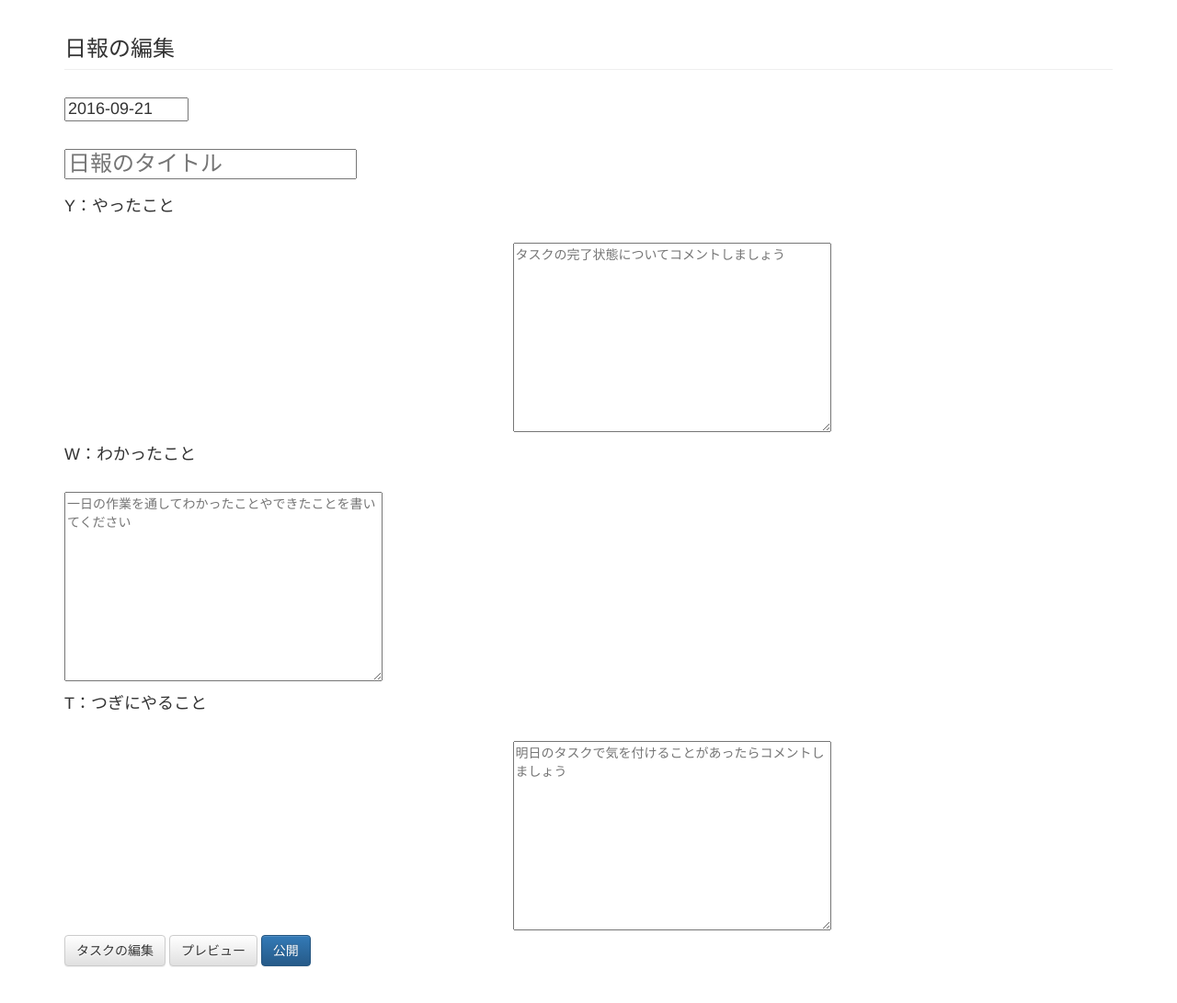
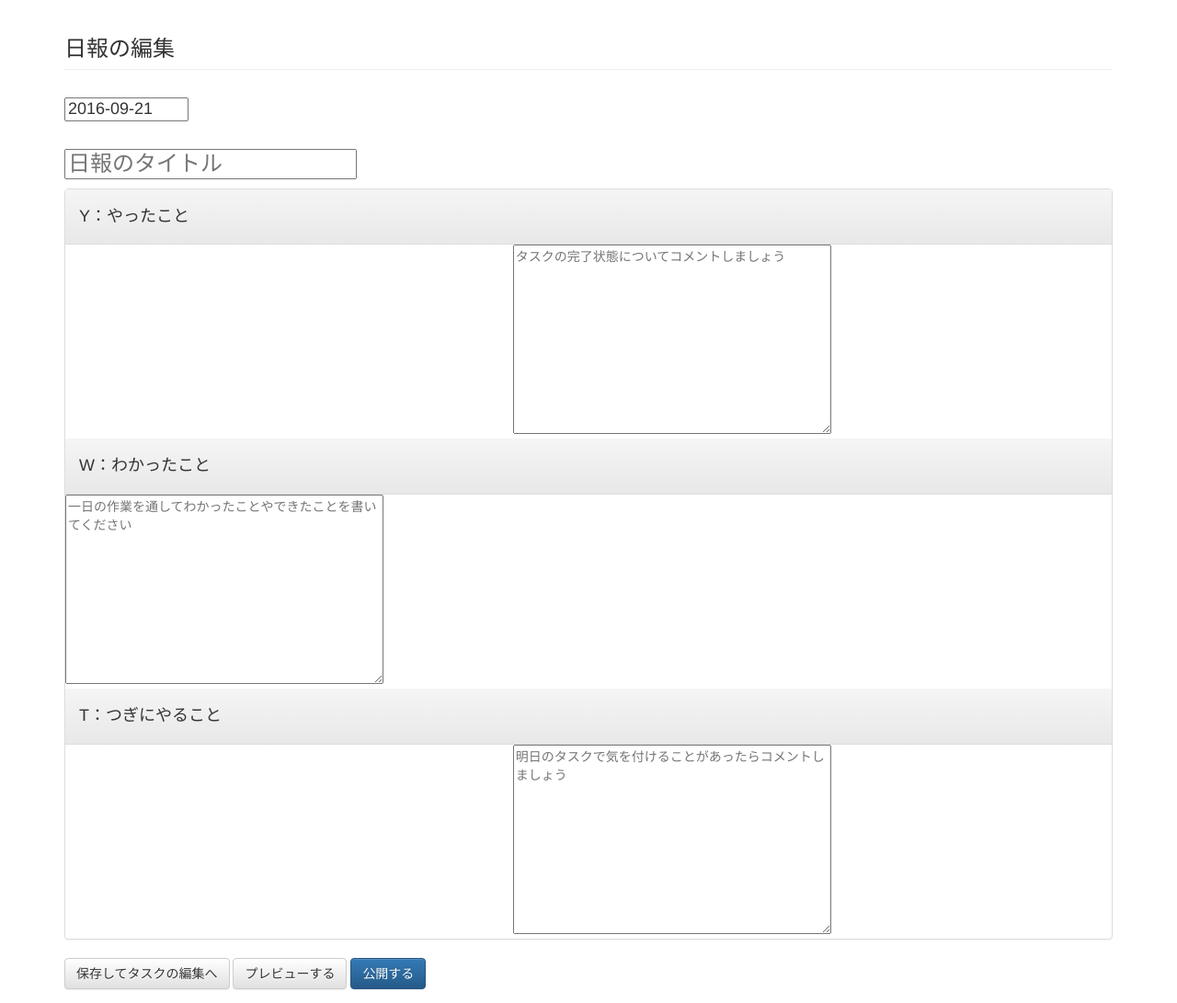
Before and after one commit to kawasaki-kk/Introduction_mysite, a Django app: page /cms/dailyreport/add/ in a window 1280 px wide. Shown: the whole page at 92% size. Before the commit the page ends 1052 px from the top, so only its background shows below. Run offline with Django 3.2, Linux system fonts and the light colour scheme; the visitor is signed in with stand-in values (Sample User, id 1); data that the repository does not hold is empty; some libraries are stand-ins or nearby versions.

Commit message:
[fix]button rayout

```diff
--- a/cms/templates/cms/daily_edit.html
+++ b/cms/templates/cms/daily_edit.html
@@ -1,4 +1,4 @@
-{% extends "taskbar.html" %}
+{% extends "taskbar_none.html" %}
 {% load bootstrap %}
 {% load markdown_deux_tags %}
 {% block title %}日報の編集{% endblock title %}
@@ -19,15 +19,16 @@
                 </div>
             </div>
             <div class="row">
-                <div class="col-md-11">
+                <div class="col-md-12">
                     <h3>{{ report_form.title }}</h3>
                 </div>
             </div>
-            <div class="padding-top">
-                <h4>Y：やったこと</h4><br>
+            <div class="panel panel-default">
+                <div class="panel-heading">
+                    <h4>Y：やったこと</h4>
                 </div>
                 <div class="row">
-                <div class="col-md-5">
+                    <div class="col-md-5 padding-left-plus padding-top">
                         {% for task in implement_task %}
                             {% if task.complete_task %}
                                 <text class="complete">完了</text>
@@ -38,25 +39,26 @@
                              / {{task.name}}<br>
                             予定：{{task.time_plan}}h
                             /実績：{{task.time_real}}h<br>
-                    {% endfor %}
+                        {% endfor %}<br>
                     </div>
-                <div class="col-md-6">
+                    <div class="col-md-7 padding-left-plus">
                         {{ report_form.report_y }}<br>
                     </div>
                 </div>
-            <div class="padding-top">
-                <h4>W：わかったこと</h4><br>
+
+                <div class="panel-heading">
+                    <h4>W：わかったこと</h4>
                 </div>
                 <div class="row">
-                <div class="col-md-11">
+                    <div class="col-md-12">
                         {{ report_form.report_w }}<br>
                     </div>
                 </div>
-            <div class="padding-top">
-                <h4>T：つぎにやること</h4><br>
+                <div class="panel-heading">
+                    <h4>T：つぎにやること</h4>
                 </div>
                 <div class="row">
-                <div class="col-md-5">
+                    <div class="col-md-5 padding-left-plus padding-top">
                         {% for task in create_task %}
                             {{task.implement_date.label}}{{task.implement_date}}
                              / {{task.name}}<br>
@@ -64,8 +66,9 @@
                             /実績：{{task.time_real}}h<br>
                         {% endfor %}
                     </div>
-                <div class="col-md-6">
+                    <div class="col-md-7 padding-left-plus">
                         {{ report_form.report_t }}<br>
+                    </div>
                 </div>
             </div>
         </div>
@@ -74,9 +77,9 @@
         {% endif %}
         <div class="form-group">
             <div class="padding-left padding-top col-sm-10">
-                <a href="{% url 'cms:task_mod' %}" class="btn btn-default">タスクの編集</a>
-                <button type="submit" name='preview' class="btn btn-default">プレビュー</button>
-                <button type="submit" name='release' class="btn btn-primary">公開</button>
+                <button type="submit" name='gototask' class="btn btn-default">保存してタスクの編集へ</button>
+                <button type="submit" name='preview' class="btn btn-default">プレビューする</button>
+                <button type="submit" name='release' class="btn btn-primary">公開する</button>
             </div>
         </div>
 </form>
```
Also changed, not shown: cms/templates/cms/daily_detail.html (+15 -3 lines), cms/templates/cms/daily_list.html (+11 -2 lines). Lines whose indentation alone changed are shown as unchanged.
